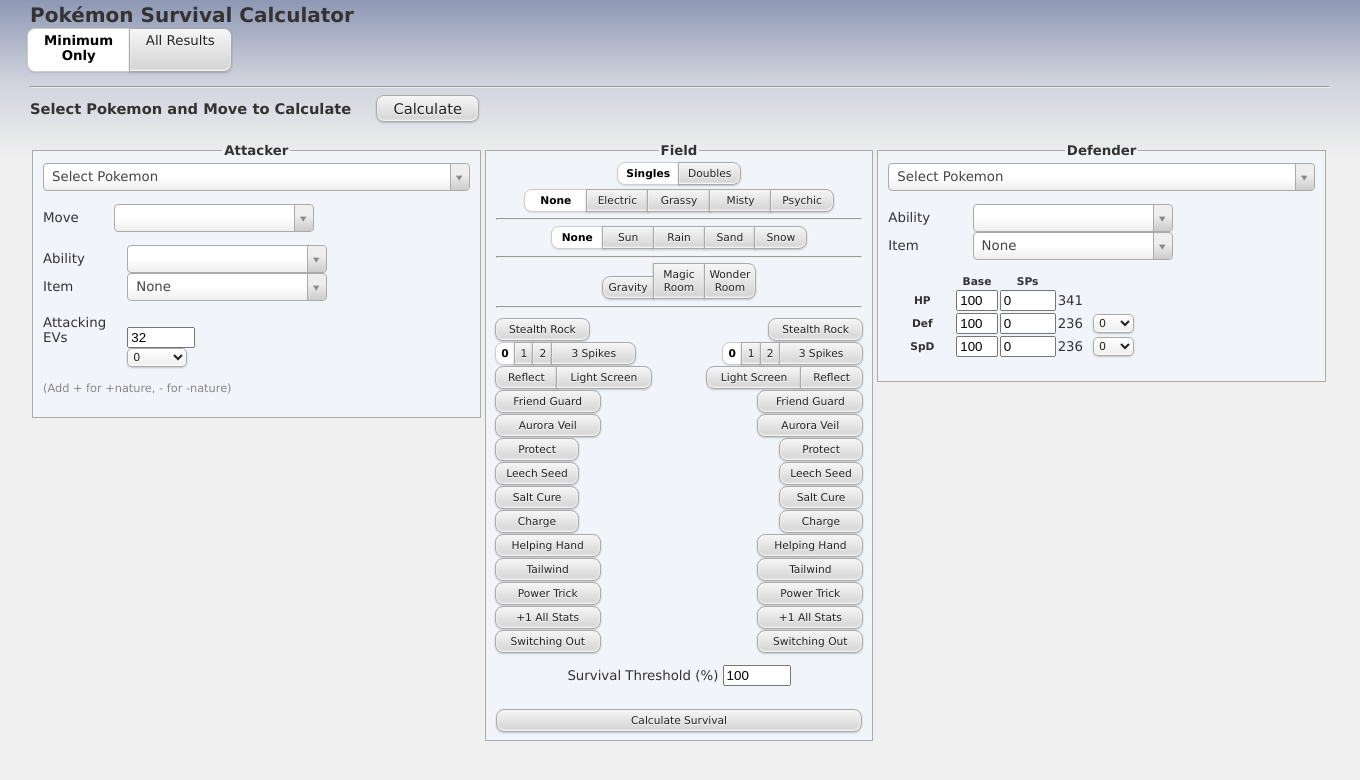
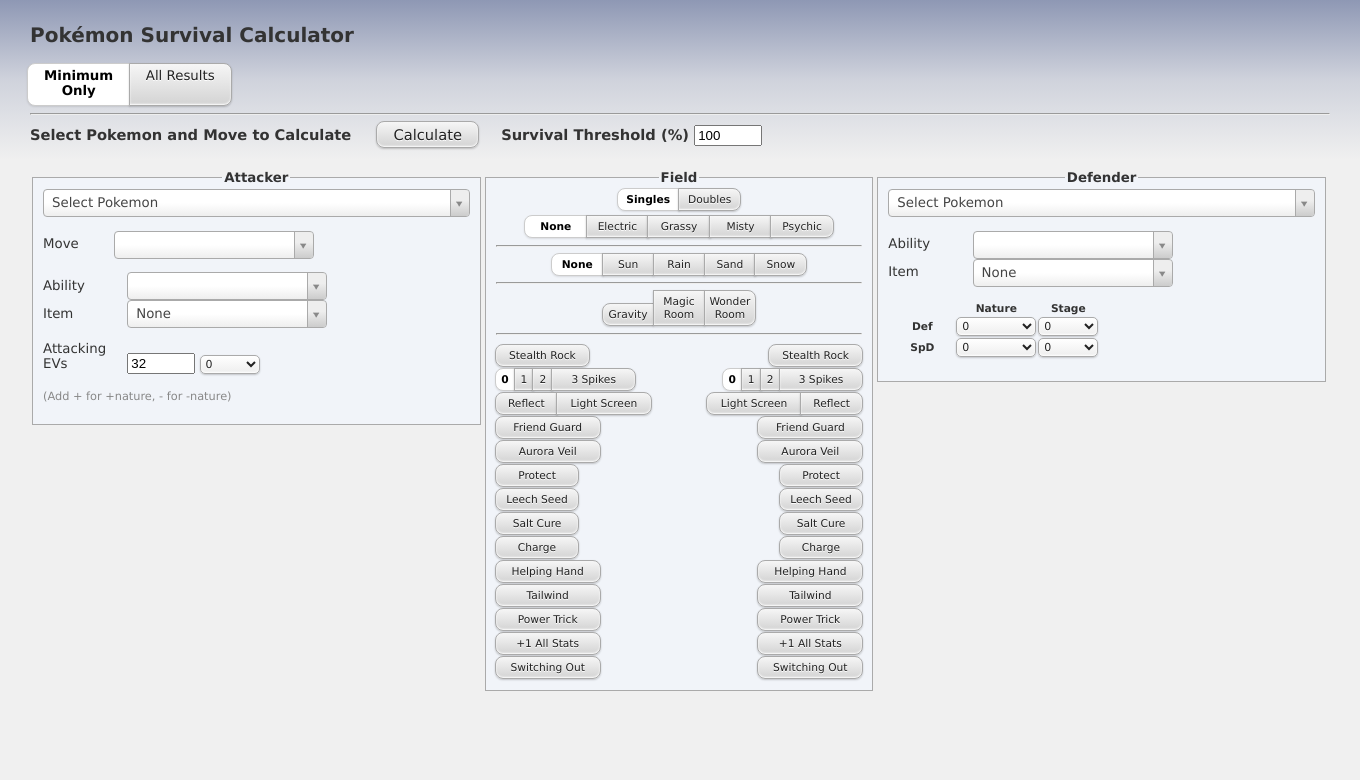
Before and after one commit to MiniMitre/teambuilder, a Flask app: page / in a window 1360 px wide. Shown: the top 780 px of the page. Run offline with Flask 3, Linux system fonts and the light colour scheme; data that the repository does not hold is empty.

Commit message:
Add functionality for natures and Boosts to defender and attacker

```diff
--- a/src/teambuilder/static/css/main.css
+++ b/src/teambuilder/static/css/main.css
@@ -406,11 +406,9 @@ th {
 	font-weight: bold;
 	font-size: 1.5em;
 	margin: 0.5em 1em 0.5em 0;
-	position: relative;
-	top: -5px;
 }
 .main-title-text {
-	top: -10px;
+	/* Removed negative positioning */
 }
 .big-text {
 	text-align: left;
@@ -560,8 +558,12 @@ th {
 .notationSelection,
 .modeSelection {
 	display: inline-block;
-	position: relative;
-	top: -8px;
+}
+
+.header-section {
+	display: flex;
+	flex-direction: column;
+	gap: 0.5em;
 }
 
 /* header */
--- a/src/teambuilder/templates/survival.html
+++ b/src/teambuilder/templates/survival.html
@@ -37,6 +37,7 @@
 	<body class="dark-theme">
 		<!-- START WRAPPER -->
 		<div class="wrapper">
+			<div class="header-section">
 				<span class="title-text main-title-text"
 					>Pok&eacute;mon Survival Calculator</span
 				>
@@ -69,6 +70,7 @@
 					>
 				</span>
 				</div>
+			</div>
 			<hr />
 
 			<div
@@ -88,9 +90,21 @@
 					>
 						Calculate
 					</button>
+					<div style="margin-left: 20px; display: inline-block;">
+						<label>Survival Threshold (%)</label>
+						<input
+							type="number"
+							id="survival-percent"
+							class="calc-trigger"
+							value="100"
+							min="0"
+							max="100"
+							style="width: 60px"
+						/>
+					</div>
 				</div>
 				<div class="small-text">
-					<div id="resultDesc" style="margin-top: 8px"></div>
+					<div id="calcHeader" style="margin-top: 8px; font-weight: bold;"></div>
 					<table id="resultTable" class="result-table"></table>
 				</div>
 			</div>
@@ -146,9 +160,6 @@
 								value="32"
 								style="width: 60px"
 							/>
-						</div>
-						<div>
-							<label></label>
 							<select
 								id="attacker-boost"
 								class="calc-trigger"
@@ -1040,29 +1051,6 @@
 								</tr>
 							</tbody>
 						</table>
-
-						<div class="info-group" style="margin-top: 10px">
-							<div>
-								<label>Survival Threshold (%)</label>
-								<input
-									type="number"
-									id="survival-percent"
-									class="calc-trigger"
-									value="100"
-									min="0"
-									max="100"
-									style="width: 60px"
-								/>
-							</div>
-						</div>
-
-						<button
-							id="calculate-btn"
-							class="btn btn-wide"
-							style="width: 100%; margin-top: 10px"
-						>
-							Calculate Survival
-						</button>
 					</fieldset>
 				</div>
 			</div>
@@ -1102,65 +1090,24 @@
 							<thead>
 								<tr>
 									<th></th>
-									<th scope="col">Base</th>
-									<th scope="col">SPs</th>
-									<th></th>
-									<th scope="col"></th>
+									<th scope="col">Nature</th>
+									<th scope="col">Stage</th>
 								</tr>
 							</thead>
 							<tbody>
-								<tr class="hp">
-									<th scope="row">
-										<label>HP</label>
-									</th>
-									<td>
-										<input
-											class="base calc-trigger"
-											value="100"
-											inputmode="decimal"
-											id="defender-hp-base"
-										/>
-									</td>
-									<td>
-										<input
-											class="sps calc-trigger"
-											type="number"
-											min="0"
-											max="32"
-											value="0"
-											inputmode="decimal"
-											id="defender-hp-sps"
-										/>
-									</td>
-									<td><span class="total">341</span></td>
-									<td></td>
-								</tr>
 								<tr class="df">
 									<th scope="row">
 										<label>Def</label>
 									</th>
 									<td>
-										<input
-											class="base calc-trigger"
-											value="100"
-											inputmode="decimal"
-											id="defender-def-base"
-										/>
-									</td>
-									<td>
-										<input
-											class="sps calc-trigger"
-											type="number"
-											min="0"
-											max="32"
-											value="0"
-											inputmode="decimal"
-											id="defender-def-sps"
-										/>
-									</td>
-									<td><span class="total">236</span></td>
-									<td>
-										<select class="boost calc-trigger" id="def-boost">
+										<select id="def-nature" class="calc-trigger" style="width: 80px">
+											<option value="1.1">+10%</option>
+											<option value="1.0" selected>0</option>
+											<option value="0.9">-10%</option>
+										</select>
+									</td>
+									<td>
+										<select id="def-boost" class="boost calc-trigger" style="width: 60px">
 											<option value="6">+6</option>
 											<option value="5">+5</option>
 											<option value="4">+4</option>
@@ -1182,27 +1129,14 @@
 										<label>SpD</label>
 									</th>
 									<td>
-										<input
-											class="base calc-trigger"
-											value="100"
-											inputmode="decimal"
-											id="defender-spd-base"
-										/>
-									</td>
-									<td>
-										<input
-											class="sps calc-trigger"
-											type="number"
-											min="0"
-											max="32"
-											value="0"
-											inputmode="decimal"
-											id="defender-spd-sps"
-										/>
-									</td>
-									<td><span class="total">236</span></td>
-									<td>
-										<select class="boost calc-trigger" id="spd-boost">
+										<select id="spd-nature" class="calc-trigger" style="width: 80px">
+											<option value="1.1">+10%</option>
+											<option value="1.0" selected>0</option>
+											<option value="0.9">-10%</option>
+										</select>
+									</td>
+									<td>
+										<select id="spd-boost" class="boost calc-trigger" style="width: 60px">
 											<option value="6">+6</option>
 											<option value="5">+5</option>
 											<option value="4">+4</option>
@@ -1237,11 +1171,10 @@
 		<script>
 			$(document).ready(function () {
 				let lastResults = null; // results from the most recent calculation
-				let lastWasAll = false; // whether that calculation was run in All Results mode
+				let currentMoveCategory = null; // track current move category
 
 				function renderResults() {
 					const $table = $("#resultTable").empty();
-					const $desc = $("#resultDesc").empty();
 					if (!lastResults || lastResults.length === 0) return;
 
 					const esc = (s) => $("<div>").text(s).html();
@@ -1253,14 +1186,6 @@
 					const rows = showAll
 						? lastResults
 						: lastResults.filter((r) => r.points === minPoints);
-
-					// Full description from the first row, minus what the table already shows:
-					// the "3 HP / 6 SpD" investment and the ": 150-177 (84.2 - 99.4%) -- guaranteed 2HKO" tail
-					const cleanDesc = (d) =>
-						d
-							.replace(/\d+ HP \/ \d+ \w+ /, "")
-							.replace(/:\s*\d+-\d+ \(.*$/, "");
-					$desc.text(cleanDesc(rows[0].desc));
 
 					// Which defensive stat was invested in: the spread key that isn't hp
 					const defKey = rows[0].spread
@@ -1314,12 +1239,7 @@
 				});
 
 				$("#allResults").on("change", function () {
-					if (!lastResults) return;
-					if (lastWasAll) {
-						renderResults(); // already have every row
-					} else {
-						$("#calculate-btn").click(); // server only sent the minimums, so refetch
-					}
+					if (lastResults) renderResults();
 				});
 				// Initialize Select2 for Pokemon dropdowns
 				$("#attacker-input").select2({
@@ -1436,8 +1356,90 @@
 										}
 									},
 								);
+
+								// Auto-select mega stone if it's a mega Pokemon
+								if (pokemon.includes("-Mega")) {
+									// Mapping of Pokemon names to their mega stones
+									const megaStoneMap = {
+										"Dragonite-Mega": "Dragoninite",
+										"Gyarados-Mega": "Gyaradosite",
+										"Charizard-Mega X": "Charizardite X",
+										"Charizard-Mega Y": "Charizardite Y",
+										"Mewtwo-Mega X": "Mewtwonite X",
+										"Mewtwo-Mega Y": "Mewtwonite Y",
+										"Absol-Mega": "Absolite",
+										"Aerodactyl-Mega": "Aerodactylite",
+										"Aggron-Mega": "Aggronite",
+										"Alakazam-Mega": "Alakazite",
+										"Ampharos-Mega": "Ampharosite",
+										"Banette-Mega": "Banettite",
+										"Beedrill-Mega": "Beedrillite",
+										"Blastoise-Mega": "Blastoisinite",
+										"Blaziken-Mega": "Blazikenite",
+										"Camerupt-Mega": "Cameruptite",
+										"Chandelure-Mega": "Chandelurite",
+										"Charizard-Mega": "Charizardite",
+										"Diancie-Mega": "Diancite",
+										"Gallade-Mega": "Galladite",
+										"Garchomp-Mega": "Garchompite",
+										"Gardevoir-Mega": "Gardevoirite",
+										"Gengar-Mega": "Gengarite",
+										"Glalie-Mega": "Glalitite",
+										"Greninja-Mega": "Greninjite",
+										"Gyarados-Mega": "Gyaradosite",
+										"Heracross-Mega": "Heracronite",
+										"Houndoom-Mega": "Houndoominite",
+										"Kangaskhan-Mega": "Kangaskhanite",
+										"Lopunny-Mega": "Lopunnite",
+										"Lucario-Mega": "Lucarionite",
+										"Manectric-Mega": "Manectrite",
+										"Mawile-Mega": "Mawilite",
+										"Medicham-Mega": "Medichamite",
+										"Metagross-Mega": "Metagrossite",
+										"Pidgeot-Mega": "Pidgeotite",
+										"Pinsir-Mega": "Pinsirite",
+										"Sableye-Mega": "Sablenite",
+										"Salamence-Mega": "Salamencite",
+									"Sceptile-Mega": "Sceptilite",
+										"Scizor-Mega": "Scizorite",
+										"Sharpedo-Mega": "Sharpedonite",
+										"Slowbro-Mega": "Slowbronite",
+										"Steelix-Mega": "Steelixite",
+										"Tyranitar-Mega": "Tyranitarite",
+										"Venusaur-Mega": "Venusaurite"
+									};
+
+									const megaStone = megaStoneMap[pokemon];
+									if (megaStone) {
+										// Check if the mega stone exists in the item dropdown
+										const $itemOption = $("#itemL1").find(`option[value="${megaStone}"]`);
+										if ($itemOption.length > 0) {
+											$("#itemL1").val(megaStone).trigger("change");
+										}
+									}
+								}
 							},
 						);
+					}
+				});
+
+				// Get move category when move is selected
+				$("#move-select").on("change", function () {
+					const move = $(this).val();
+					if (move) {
+						$.get(
+							"/api/move-category/" + encodeURIComponent(move),
+							function (data) {
+								currentMoveCategory = data.category;
+								updateCalcHeader();
+							}
+						).fail(function () {
+							currentMoveCategory = null;
+							updateCalcHeader();
+						});
+					} else {
+						currentMoveCategory = null;
+						updateCalcHeader();
 					}
 				});
 
@@ -1465,19 +1467,114 @@
 							},
 						);
 
-						// Load defender stats
-						$.get(
-							"/api/stats/" + encodeURIComponent(pokemon),
-							function (stats) {
-								if (stats.hp) {
-									$("#defender-hp-base").val(stats.hp);
-									$("#defender-def-base").val(stats.def);
-									$("#defender-spd-base").val(stats.spd);
-								}
-							},
-						);
-					}
-				});
+						// Auto-select mega stone if it's a mega Pokemon
+						if (pokemon.includes("-Mega")) {
+							// Mapping of Pokemon names to their mega stones
+							const megaStoneMap = {
+								"Dragonite-Mega": "Dragoninite",
+								"Gyarados-Mega": "Gyaradosite",
+								"Charizard-Mega X": "Charizardite X",
+								"Charizard-Mega Y": "Charizardite Y",
+								"Mewtwo-Mega X": "Mewtwonite X",
+								"Mewtwo-Mega Y": "Mewtwonite Y",
+								"Absol-Mega": "Absolite",
+								"Aerodactyl-Mega": "Aerodactylite",
+								"Aggron-Mega": "Aggronite",
+								"Alakazam-Mega": "Alakazite",
+								"Ampharos-Mega": "Ampharosite",
+								"Banette-Mega": "Banettite",
+								"Beedrill-Mega": "Beedrillite",
+								"Blastoise-Mega": "Blastoisinite",
+								"Blaziken-Mega": "Blazikenite",
+								"Camerupt-Mega": "Cameruptite",
+								"Chandelure-Mega": "Chandelurite",
+								"Charizard-Mega": "Charizardite",
+								"Diancie-Mega": "Diancite",
+								"Gallade-Mega": "Galladite",
+								"Garchomp-Mega": "Garchompite",
+								"Gardevoir-Mega": "Gardevoirite",
+								"Gengar-Mega": "Gengarite",
+								"Glalie-Mega": "Glalitite",
+								"Greninja-Mega": "Greninjite",
+								"Gyarados-Mega": "Gyaradosite",
+								"Heracross-Mega": "Heracronite",
+								"Houndoom-Mega": "Houndoominite",
+								"Kangaskhan-Mega": "Kangaskhanite",
+								"Lopunny-Mega": "Lopunnite",
+								"Lucario-Mega": "Lucarionite",
+								"Manectric-Mega": "Manectrite",
+								"Mawile-Mega": "Mawilite",
+								"Medicham-Mega": "Medichamite",
+								"Metagross-Mega": "Metagrossite",
+								"Pidgeot-Mega": "Pidgeotite",
+								"Pinsir-Mega": "Pinsirite",
+								"Sableye-Mega": "Sablenite",
+								"Salamence-Mega": "Salamencite",
+							"Sceptile-Mega": "Sceptilite",
+								"Scizor-Mega": "Scizorite",
+								"Sharpedo-Mega": "Sharpedonite",
+								"Slowbro-Mega": "Slowbronite",
+								"Steelix-Mega": "Steelixite",
+								"Tyranitar-Mega": "Tyranitarite",
+								"Venusaur-Mega": "Venusaurite"
+							};
+
+							const megaStone = megaStoneMap[pokemon];
+							if (megaStone) {
+								// Check if the mega stone exists in the item dropdown
+								const $itemOption = $("#itemR1").find(`option[value="${megaStone}"]`);
+								if ($itemOption.length > 0) {
+									$("#itemR1").val(megaStone).trigger("change");
+								}
+							}
+						}
+					}
+				});
+
+				// Function to update the calculation header
+				function updateCalcHeader() {
+					const attacker = $("#attacker-input").val() || "";
+					const move = $("#move-select").val() || "";
+					const attackerBoost = $("#attacker-boost").val();
+					const attackerEvs = $("#attacker-evs").val();
+					const attackerItem = $("#itemL1").val() || "";
+					const defender = $("#defender-input").val() || "";
+
+					// If move is empty, show blank header
+					if (!move) {
+						$("#calcHeader").text("");
+						return;
+					}
+
+					let boostText = "";
+					if (attackerBoost != 0) {
+						boostText = (attackerBoost > 0 ? "+" : "") + attackerBoost + " ";
+					}
+
+					// Use ATK or SPA based on move category
+					let evsText = attackerEvs;
+					if (currentMoveCategory) {
+						const statLabel = currentMoveCategory === "Physical" ? "ATK" : "SPA";
+						evsText = attackerEvs + statLabel;
+					}
+
+					// Only include item if it's not empty
+					const itemText = attackerItem ? attackerItem + " " : "";
+
+					const headerText = `${boostText}${evsText} ${attacker} ${itemText}${move} vs ${defender}`;
+					$("#calcHeader").text(headerText);
+				}
+
+				// Bind inputs to update calculation header
+				$("#attacker-input").on("change", updateCalcHeader);
+				$("#move-select").on("change", updateCalcHeader);
+				$("#attacker-boost").on("change", updateCalcHeader);
+				$("#attacker-evs").on("input", updateCalcHeader);
+				$("#itemL1").on("change", updateCalcHeader);
+				$("#defender-input").on("change", updateCalcHeader);
+
+				// Initialize header
+				updateCalcHeader();
 
 				// Calculate button
 				$("#calculate-btn").on("click", function () {
@@ -1500,9 +1597,8 @@
 						attacker_boost: $("#attacker-boost").val(),
 						defender_ability: $("#abilityR1").val(),
 						defender_item: $("#itemR1").val(),
-						defender_hp: $("#defender-hp-sps").val(),
-						defender_def: $("#defender-def-sps").val(),
-						defender_spd: $("#defender-spd-sps").val(),
+						def_nature: $("#def-nature").val(),
+						spd_nature: $("#spd-nature").val(),
 						def_boost: $("#def-boost").val(),
 						spd_boost: $("#spd-boost").val(),
 						terrain: $('input[name="terrain"]:checked').val(),
@@ -1524,7 +1620,7 @@
 						isStatBoost: $("#StatBoostR").is(":checked"),
 						isSwitching: $("#switchingR").is(":checked"),
 						percent: parseFloat($("#survival-percent").val()),
-						showAll: $("#allResults").is(":checked"),
+						showAll: true, // Always calculate all results
 					};
 
 					console.log("Sending data:", data);
@@ -1550,65 +1646,19 @@
 								return;
 							}
 
-							const results = result.results; // original order
-							const minPoints = Math.min(
-								...results.map((r) => r.points),
-							);
-							const esc = (s) => $("<div>").text(s).html();
-
-							// Which defensive stat was invested in: the spread key that isn't hp
-							const defKey = results[0].spread
-								? Object.keys(results[0].spread).find((k) => k !== "hp")
-								: null;
-							const defLabel = defKey
-								? defKey === "spd"
-									? "SpD"
-									: "Def"
-								: "Def";
-
-							$("#mainResult").text(minPoints + " points");
-
-							let html =
-								'<tr><th class="num">Points</th><th class="num">HP</th>' +
-								'<th class="num">' +
-								defLabel +
-								"</th><th>Damage</th><th>Result</th></tr>";
-
-							results.forEach((r) => {
-								const hpEv = r.spread ? r.spread.hp : "?";
-								const defEv =
-									r.spread && defKey ? r.spread[defKey] : "?";
-								const dmg = r.damage[0] + "-" + r.damage[1];
-								const pct =
-									"(" + r.percent[0] + " - " + r.percent[1] + "%)";
-								// The KO text is whatever follows " -- " in the description, e.g. "guaranteed 2HKO"
-								const ko = r.desc.split(" -- ")[1] || "";
-
-								html +=
-									"<tr" +
-									(r.points === minPoints ? ' class="min"' : "") +
-									">" +
-									'<td class="num">' +
-									r.points +
-									"</td>" +
-									'<td class="num">' +
-									hpEv +
-									"</td>" +
-									'<td class="num">' +
-									defEv +
-									"</td>" +
-									"<td>" +
-									dmg +
-									" " +
-									pct +
-									"</td>" +
-									"<td>" +
-									esc(ko) +
-									"</td>" +
-									"</tr>";
-							});
-
-							$table.html(html);
+							lastResults = result.results;
+
+							// Update header with the first result's description
+							if (result.results.length > 0) {
+								const firstDesc = result.results[0].desc;
+								// Remove the investment part and damage/percent part
+								const cleanDesc = firstDesc
+									.replace(/\d+ HP \/ \d+ \w+ /, "")
+									.replace(/:\s*\d+-\d+ \(.*$/, "");
+								$("#calcHeader").text(cleanDesc);
+							}
+
+							renderResults();
 						},
 					});
 				});
```
Also changed, not shown: src/teambuilder/web_server.py (+46 -13 lines), 1 other file. Lines whose indentation alone changed are shown as unchanged.
